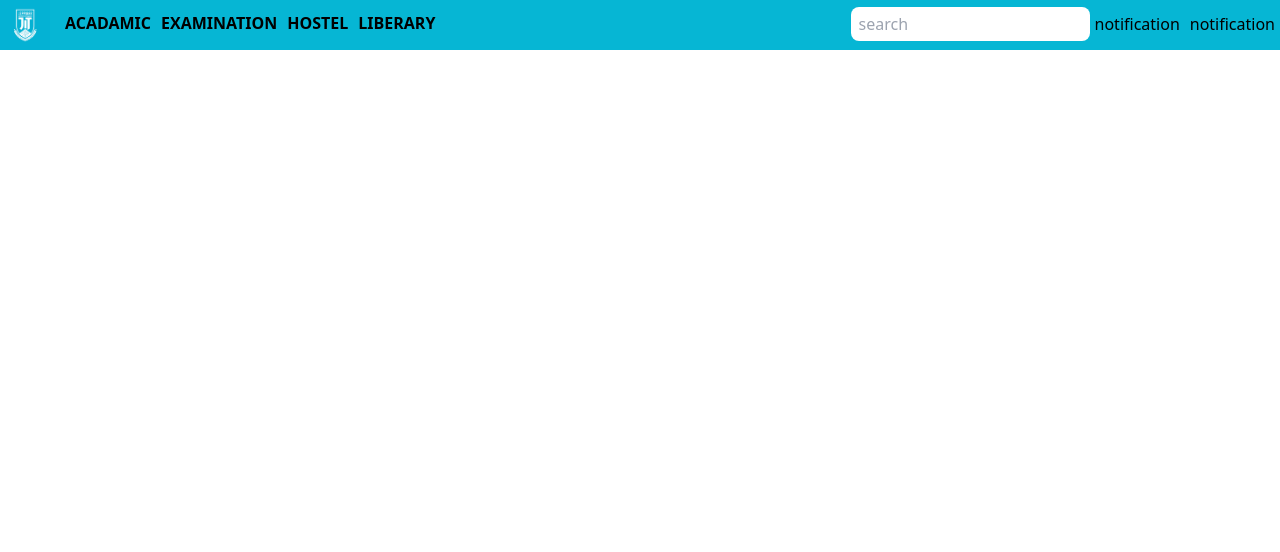
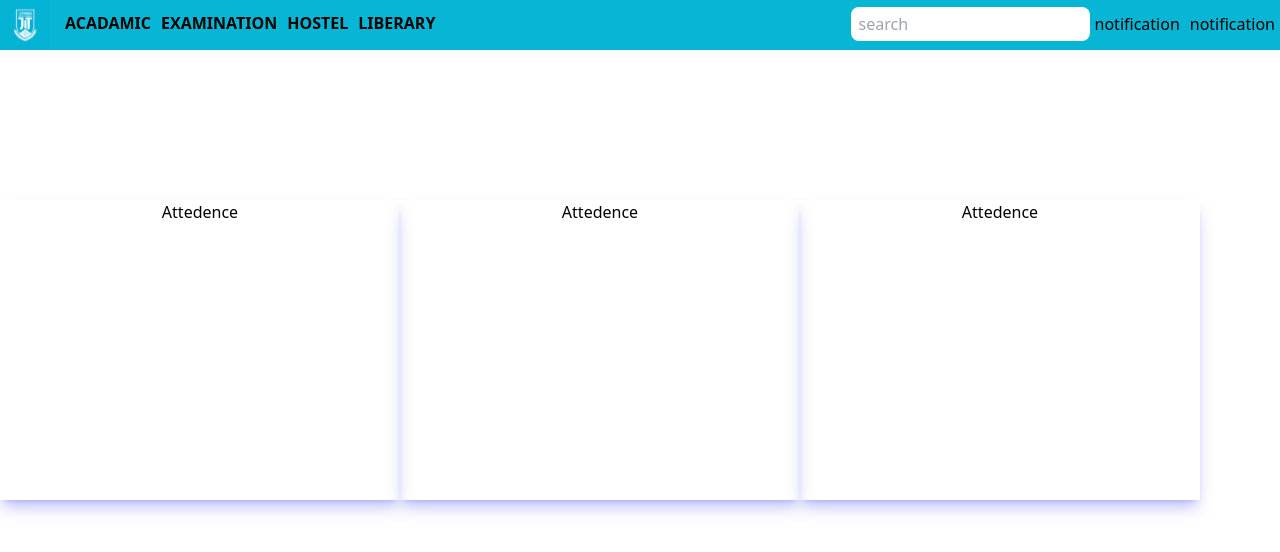
Before and after one commit to ShreeHariesh29/college-network-system-, a React (Create React App) app in the folder student_management/: page /home in a window 1280 px wide. Shown: the top 552 px of the page. Built offline with nearby package versions, Linux system fonts and the light colour scheme.

Commit message:
home component

```diff
--- a/student_management/src/App.js
+++ b/student_management/src/App.js
@@ -1,5 +1,5 @@
 import React from 'react'
-import Navbar from './components/Navbar'
+import Navbar from './components/HomeComponents/Navbar'
 import Home from './pages/Home'
 
 function App() {
--- /dev/null
+++ b/student_management/src/components/HomeComponents/Attendance.jsx
@@ -0,0 +1,14 @@
+import React from 'react'
+
+function Attendance() {
+  return (
+    <div className='h-[300px] border-black w-[400px] shadow-lg shadow-indigo-500/40 mt-[150px]'>
+        <div className='text-center '>
+            Attedence
+        </div>
+
+    </div>
+  )
+}
+
+export default Attendance
--- /dev/null
+++ b/student_management/src/components/HomeComponents/Notice.jsx
@@ -0,0 +1,14 @@
+import React from 'react'
+
+function Notice() {
+  return (
+    <div className='h-[300px] border-black w-[400px] shadow-lg shadow-indigo-500/40 mt-[150px]'>
+        <div className='text-center '>
+            Attedence
+        </div>
+
+    </div>
+  )
+}
+
+export default Notice
--- /dev/null
+++ b/student_management/src/components/HomeComponents/QuickAccess.jsx
@@ -0,0 +1,14 @@
+import React from 'react'
+
+function QuickAccess() {
+  return (
+    <div className='h-[300px] border-black w-[400px] shadow-lg shadow-indigo-500/40 mt-[150px]'>
+        <div className='text-center '>
+            Attedence
+        </div>
+
+    </div>
+  )
+}
+
+export default QuickAccess
--- a/student_management/src/pages/Home.jsx
+++ b/student_management/src/pages/Home.jsx
@@ -1,9 +1,21 @@
 import React from 'react'
-import Navbar from '../components/Navbar'
+import Navbar from '../components/HomeComponents/Navbar'
+import Attendance from '../components/HomeComponents/Attendance'
+import QuickAccess from '../components/HomeComponents/QuickAccess'
+import Notice from '../components/HomeComponents/Notice'
 
 function Home() {
   return (
-    <Navbar />
+    <div>
+        <div><Navbar /></div>
+        <div className='flex'>
+        <div><Attendance /></div>
+        <div><QuickAccess /></div>
+        <div><Notice /></div>
+        </div>
+
+    </div>
+
   )
 }
 
```
Also changed, not shown: student_management/src/components/Demo.jsx (added), student_management/src/components/HomeComponents/Navbar.jsx (renamed from student_management/src/components/Navbar.jsx), student_management/src/components/HomeComponents/TopAnnouncement.jsx (added), student_management/src/components/HomeComponents/TopAssingment.jsx (added), student_management/src/components/HomeComponents/TopAttendance.jsx (added).
